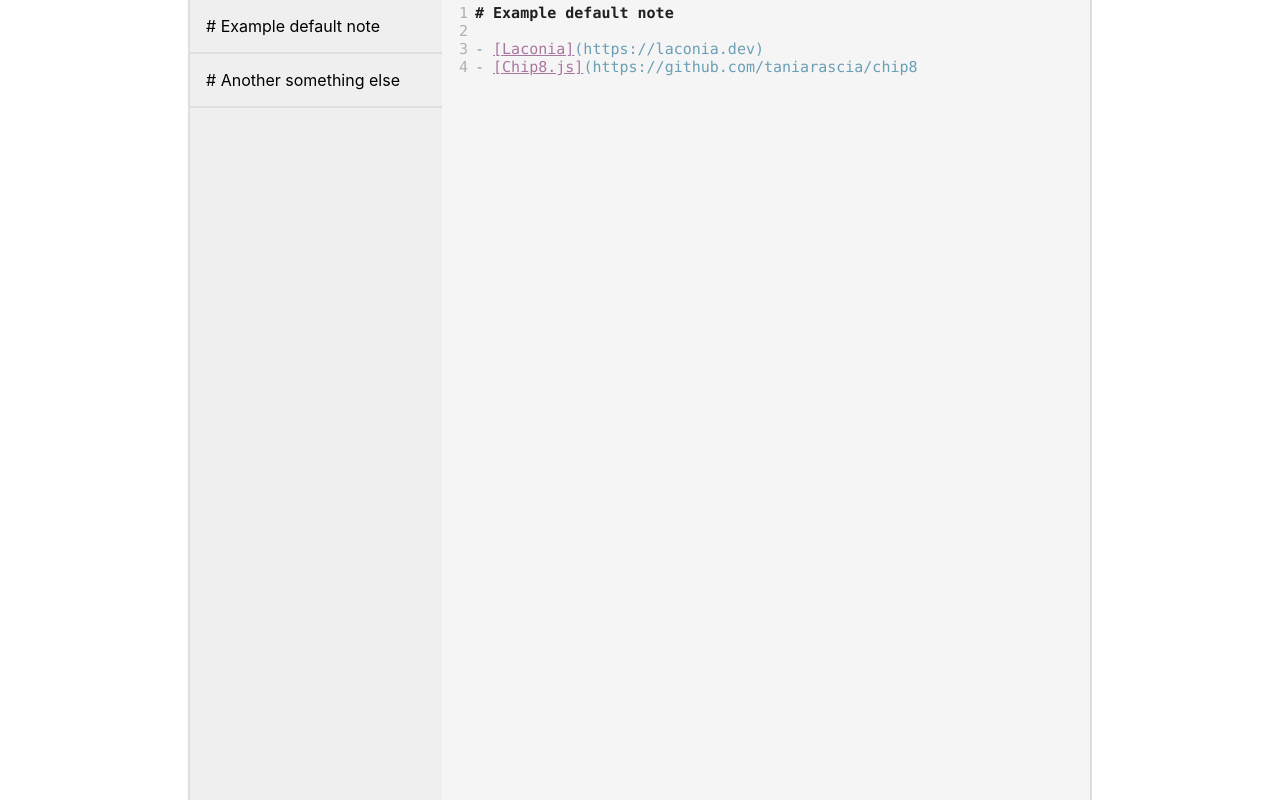
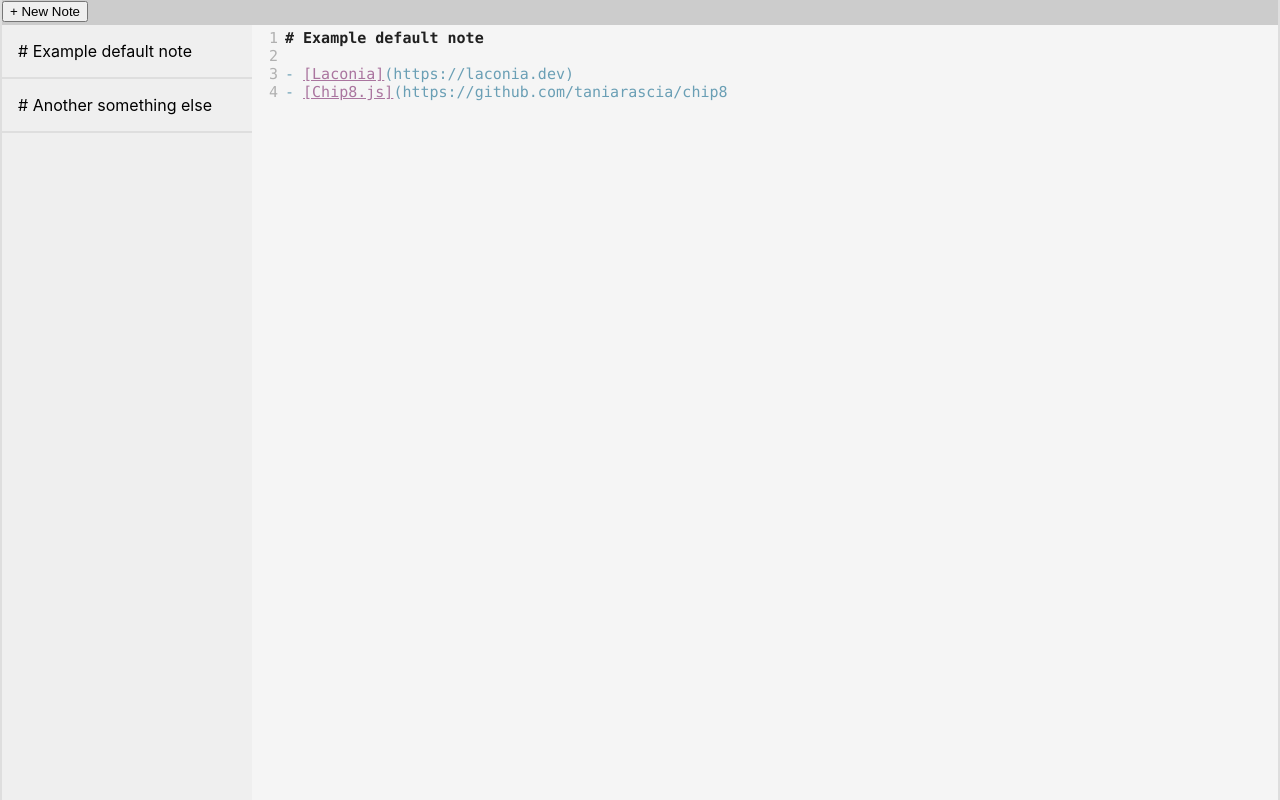
Before and after one commit to Yoshiaki-yokoyama/take-note, a React (Create React App) app: page / in a window 1280 px wide. Built offline with nearby package versions, Linux system fonts and the light colour scheme.

Commit message:
add create note functionality

```diff
--- a/src/components/App.tsx
+++ b/src/components/App.tsx
@@ -1,10 +1,12 @@
 import React from 'react'
+import Navigation from '../containers/Navigation'
 import NoteList from '../containers/NoteList'
 import NoteEditor from '../containers/NoteEditor'
 
 const App: React.FC = () => {
   return (
     <div className="app">
+      <Navigation />
       <NoteList />
       <NoteEditor />
     </div>
--- /dev/null
+++ b/src/containers/Navigation.tsx
@@ -0,0 +1,38 @@
+import React from 'react'
+import { Dispatch } from 'redux'
+import { connect } from 'react-redux'
+import { addNote, swapNote } from '../actions'
+import uuid from 'uuid/v4'
+
+const Navigation = props => {
+  const { addNote, swapNote } = props
+
+  return (
+    <nav className="navigation">
+      <button
+        onClick={() => {
+          const note = { id: uuid(), text: 'New note', created: '', lastUpdated: '' }
+
+          addNote(note)
+          swapNote(note.id)
+        }}
+      >
+        + New Note
+      </button>
+    </nav>
+  )
+}
+
+const mapStateToProps = state => ({
+  state,
+})
+
+const mapDispatchToProps = (dispatch: Dispatch) => ({
+  addNote: note => dispatch(addNote(note)),
+  swapNote: noteId => dispatch(swapNote(noteId)),
+})
+
+export default connect(
+  mapStateToProps,
+  mapDispatchToProps
+)(Navigation)
--- a/src/containers/NoteEditor.tsx
+++ b/src/containers/NoteEditor.tsx
@@ -17,10 +17,6 @@ interface NoteObject {
 interface NoteProps {
   note: NoteObject
   updateNote: Function
-}
-
-interface NoteState {
-  note: NoteObject
 }
 
 const NoteEditor = (props: NoteProps) => {
--- a/src/reducers/noteReducer.ts
+++ b/src/reducers/noteReducer.ts
@@ -1,11 +1,10 @@
-import uuid from 'uuid/v4'
 import { ADD_NOTE, UPDATE_NOTE } from '../constants/actionTypes'
 import { initialState } from '../constants/fakeState'
 
 const noteReducer = (state = initialState, action) => {
   switch (action.type) {
     case ADD_NOTE:
-      return [...state, { id: uuid(), text: action.payload, created: '', lastUpdated: '' }]
+      return [...state, action.payload]
     case UPDATE_NOTE:
       return state.map(note =>
         note.id === action.payload.id
--- a/src/styles/index.scss
+++ b/src/styles/index.scss
@@ -11,17 +11,25 @@ code {
 }
 
 .app {
+  display: grid;
+  grid-template-areas:
+    'nav nav nav'
+    'sidebar editor editor';
+  grid-template-columns: 250px auto;
+  grid-template-rows: 25px auto;
   min-height: 100vh;
-  max-width: 900px;
-  margin: 0 auto;
-  display: flex;
   border-left: 2px solid #dedede;
   border-right: 2px solid #dedede;
 }
 
+.navigation {
+  grid-area: nav;
+  background: #ccc;
+}
+
 .sidebar {
+  grid-area: sidebar;
   background: #efefef;
-  width: 350px;
 }
 
 .note-list {
@@ -36,7 +44,7 @@ code {
 }
 
 .editor {
-  width: 100%;
+  grid-area: editor;
 
   .CodeMirror {
     -webkit-font-smoothing: subpixel-antialiased;
```
